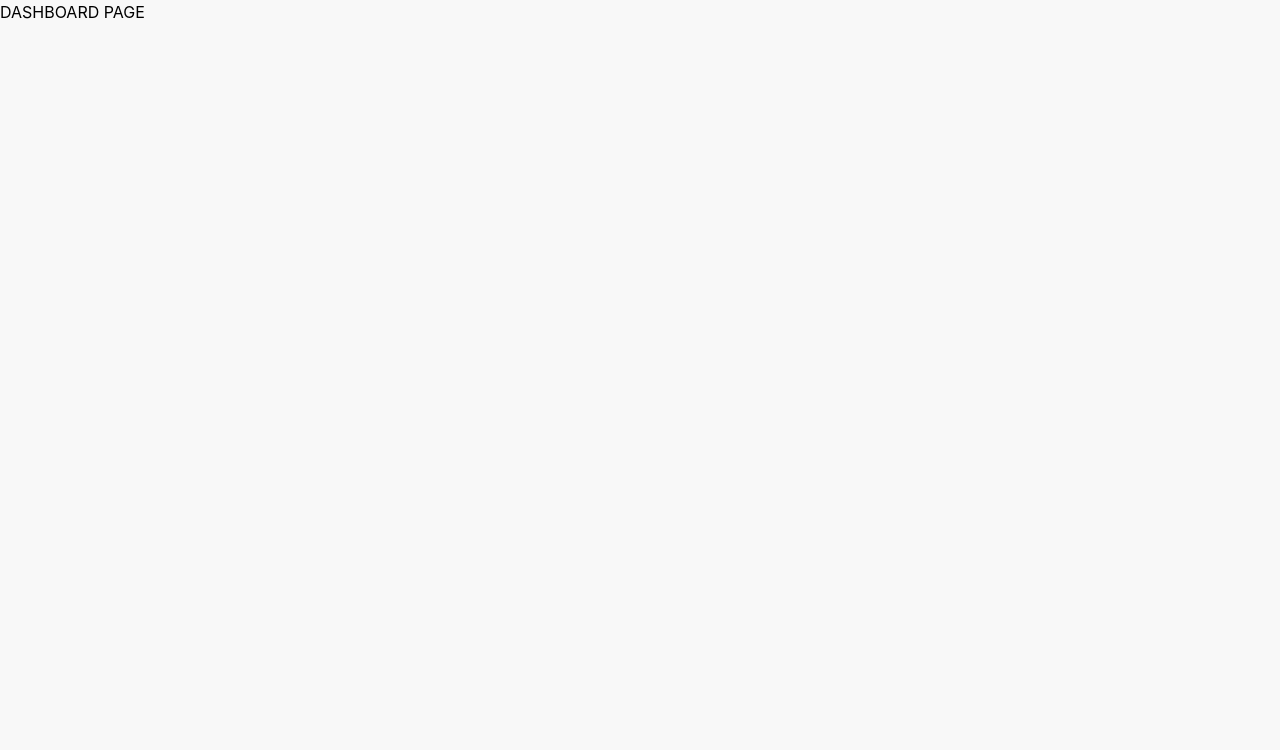
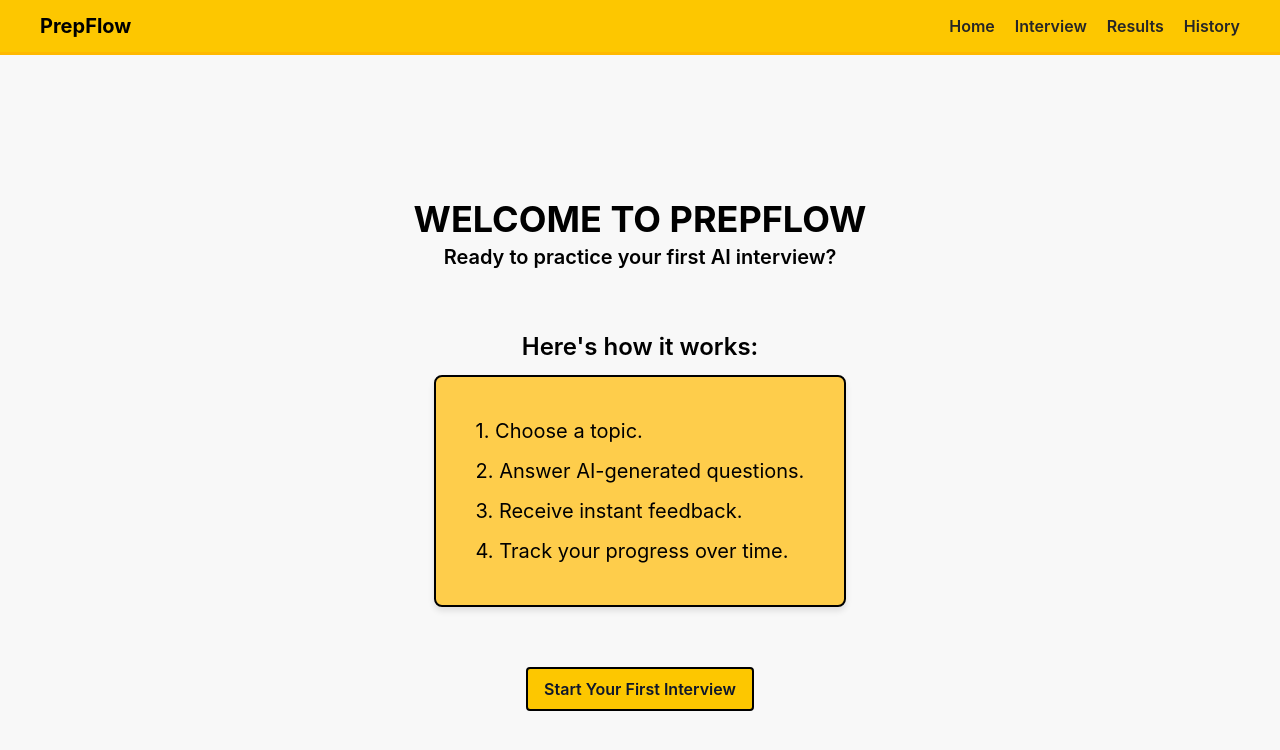
Before and after one commit to CarlosWong1/AI-Interview-Simulator, a React (Vite) app in the folder client/: page /dashboard in a window 1280 px wide. Shown: the top 750 px of the page. Built offline with nearby package versions, Linux system fonts and the light colour scheme.

Commit message:
Made a dashboard for first time users as a welcome page and linked it to the rest of the finished page. edited the path inside app.jsx to make sure to run to applayout.jsx instead of /dashboard.

```diff
--- a/client/src/components/Navbar.jsx
+++ b/client/src/components/Navbar.jsx
@@ -1,7 +1,28 @@
+import { Link } from 'react-router-dom';
+
 export default function Navbar() {
     return (
         <>
-            <h1>NAVBAR</h1>
+            <nav className='flex bg-yellow-400 block px-10 py-3 items-center justify-between border-b-3 border-amber-400'>
+                <Link to="/dashboard">
+                    <span className='font-bold text-xl'>PrepFlow</span>
+                </Link>
+
+                <div className='flex gap-5'>
+                    <Link to="/dashboard">
+                        <span className='nav font-semibold text-neutral-800'>Home</span>
+                    </Link>
+                    <Link to="/interview">
+                        <span className='nav font-semibold text-neutral-800'>Interview</span>
+                    </Link>
+                    <Link to="/results">
+                        <span className='nav font-semibold text-neutral-800'>Results</span>
+                    </Link>
+                    <Link to="/history">
+                        <span className='nav font-semibold text-neutral-800'>History</span>
+                    </Link>
+                </div>
+            </nav>
         </>
     );
 }
--- a/client/src/index.css
+++ b/client/src/index.css
@@ -26,3 +26,27 @@ body {
 @utility flex-center {
   @apply flex items-center justify-center;
 }
+
+/* Navbar hover underline effect */
+.nav {
+  position: relative;
+}
+
+.nav::after {
+  content: '';
+  position: absolute;
+  bottom: -4px;
+  left: 0;
+  height: 2px;
+  width: 0;
+  background-color: rgb(0 0 0);
+  transition: width 0.3s ease;
+}
+
+.nav:hover::after {
+  width: 100%;
+}
+
+.nav.active::after {
+  width: 100%;
+}
--- a/client/src/layouts/AppLayout.jsx
+++ b/client/src/layouts/AppLayout.jsx
@@ -0,0 +1,17 @@
+import { Outlet } from "react-router-dom";
+import Navbar from "../components/Navbar";
+
+function AppLayout() {
+    return (
+        <div className="flex flex-col min-h-screen">
+            <nav>
+                <Navbar></Navbar>
+            </nav>
+            <main>
+                <Outlet></Outlet>
+            </main>
+        </div>
+    );
+}
+
+export default AppLayout
--- a/client/src/pages/Dashboard.jsx
+++ b/client/src/pages/Dashboard.jsx
@@ -1,7 +1,24 @@
+import { Link } from 'react-router-dom';
+
+export { Link } from 'react-router-dom'
+
 export default function DashboardPage() {
     return (
-        <>
-            <h1>DASHBOARD PAGE</h1>
-        </>
+        <article className="flex-center flex-col min-h-screen">
+            <h1 className='font-bold text-4xl mb-1'>WELCOME TO PREPFLOW</h1>
+            <p className='font-semibold text-xl'>Ready to practice your first AI interview?</p>
+            <p className='font-semibold text-2xl mt-15 mb-3'>Here's how it works:</p>
+            <div className='bg-amber-400/70 p-4 rounded-lg p-10 border-2 shadow-[0px_4px_6px_0px_rgba(0,_0,_0,_0.1)]'>
+                <ol className='flex flex-col gap-3'>
+                    <li className='text-xl'>1. Choose a topic.</li>
+                    <li className='text-xl'>2. Answer AI-generated questions.</li>
+                    <li className='text-xl'>3. Receive instant feedback.</li>
+                    <li className='text-xl'>4. Track your progress over time.</li>
+                </ol>
+            </div>
+            <Link to="/interview">
+                <button className='mt-15 bg-yellow-400 px-4 py-2 text-slate-900 rounded cursor-pointer rounded border-2 border-black hover:bg-black hover:text-white hover:border-black focus:outline-none focus:ring-2 focus:ring-sky-300 transition-colors transition duration-300 ease-in-out hover:scale-105 font-semibold'>Start Your First Interview</button>
+            </Link>
+        </article>
     );
 };
--- a/client/src/pages/Landing.jsx
+++ b/client/src/pages/Landing.jsx
@@ -10,7 +10,9 @@ export default function LandingPage() {
                 </Link>
 
                 <div>
-                    <Link to="/login" className="flex justify-center w-22 bg-white text-black font-semibold px-2 py-1 rounded border-2 border-black hover:bg-black hover:text-white focus:outline-none focus:ring-2 focus:ring-sky-500 transition-colors duration-200">Log In</Link>
+                    <Link to="/login">
+                        <span className="flex justify-center w-22 bg-white text-black font-semibold px-2 py-1 rounded border-2 border-black hover:bg-black hover:text-white focus:outline-none focus:ring-2 focus:ring-sky-500 transition-colors duration-200">Log In</span>
+                    </Link>
                 </div>
             </nav>
 
--- a/client/src/pages/Login.jsx
+++ b/client/src/pages/Login.jsx
@@ -10,7 +10,9 @@ export default function LoginPage() {
                     <input type="email" name="email" id="email" placeholder="Email Address" className="bg-white/75 py-2 w-full rounded-2xl pl-5"/>
                     <input type="password" name="password" id="password" placeholder="Password" className="bg-white/75 py-2 w-full rounded-2xl pl-5"/>
                 </div>
-                <button className="bg-neutral-900 text-neutral-100 font-semibold text-1xl mt-5 w-full py-2 rounded-2xl cursor-pointer hover:bg-white/90 hover:text-black hover:ring-1">Log In</button>
+                <Link to="/dashboard">
+                    <button className="bg-neutral-900 text-neutral-100 font-semibold text-1xl mt-5 w-full py-2 rounded-2xl cursor-pointer hover:bg-white/90 hover:text-black hover:ring-1">Log In</button>
+                </Link>
                 <p className="text-sm text-neutral-700 mt-5 cursor-default">Don't have an account?<Link to="/register"><span className='text-blue-500 font-semibold'> Sign Up</span></Link></p>
             </div>
         </div>
--- a/client/src/pages/Register.jsx
+++ b/client/src/pages/Register.jsx
@@ -11,7 +11,9 @@ export default function RegisterPage() {
                     <input type="password" name="password" id="password" placeholder="Password" className="bg-white/75 py-2 w-100 rounded-2xl pl-5"/>
                     <input type="password" name="confirm_password" id="confirm_password" placeholder="Confirm Password" className="bg-white/75 py-2 w-100 rounded-2xl pl-5"/>
                 </div>
-                <button className="bg-neutral-900 text-neutral-100 font-semibold text-1xl mt-5 w-100 py-2 rounded-2xl cursor-pointer hover:bg-white/90 hover:text-black hover:ring-1">Sign Up</button>
+                <Link to="/dashboard">
+                    <button className="bg-neutral-900 text-neutral-100 font-semibold text-1xl mt-5 w-100 py-2 rounded-2xl cursor-pointer hover:bg-white/90 hover:text-black hover:ring-1">Sign Up</button>
+                </Link>
                 <p className="text-sm text-neutral-700 mt-5 cursor-default">Already have an account? <Link to="/login"><span className='text-blue-500 font-semibold'>Log In</span></Link></p>
             </div>
         </div>
```
Also changed, not shown: client/src/App.jsx (+8 -1 lines).
